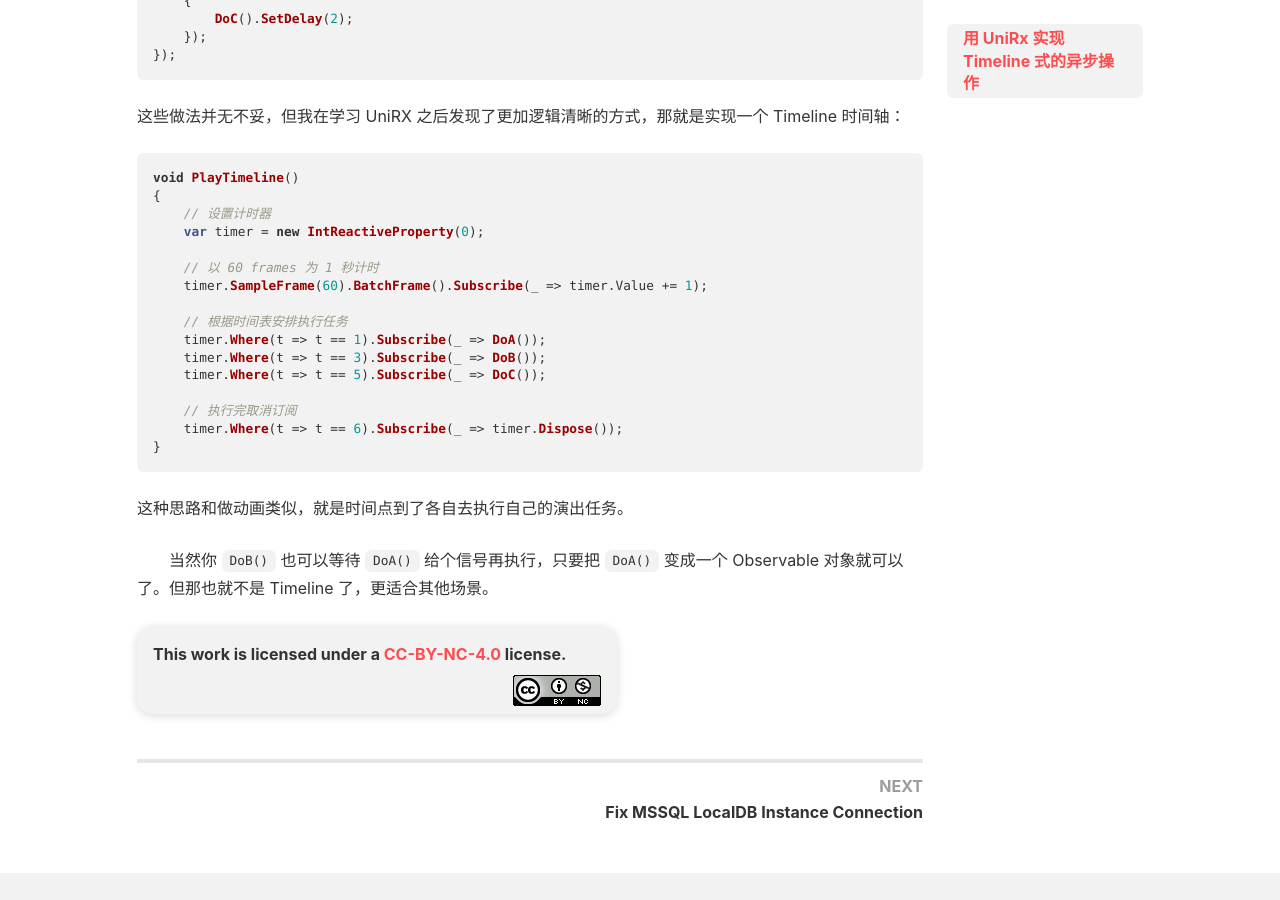
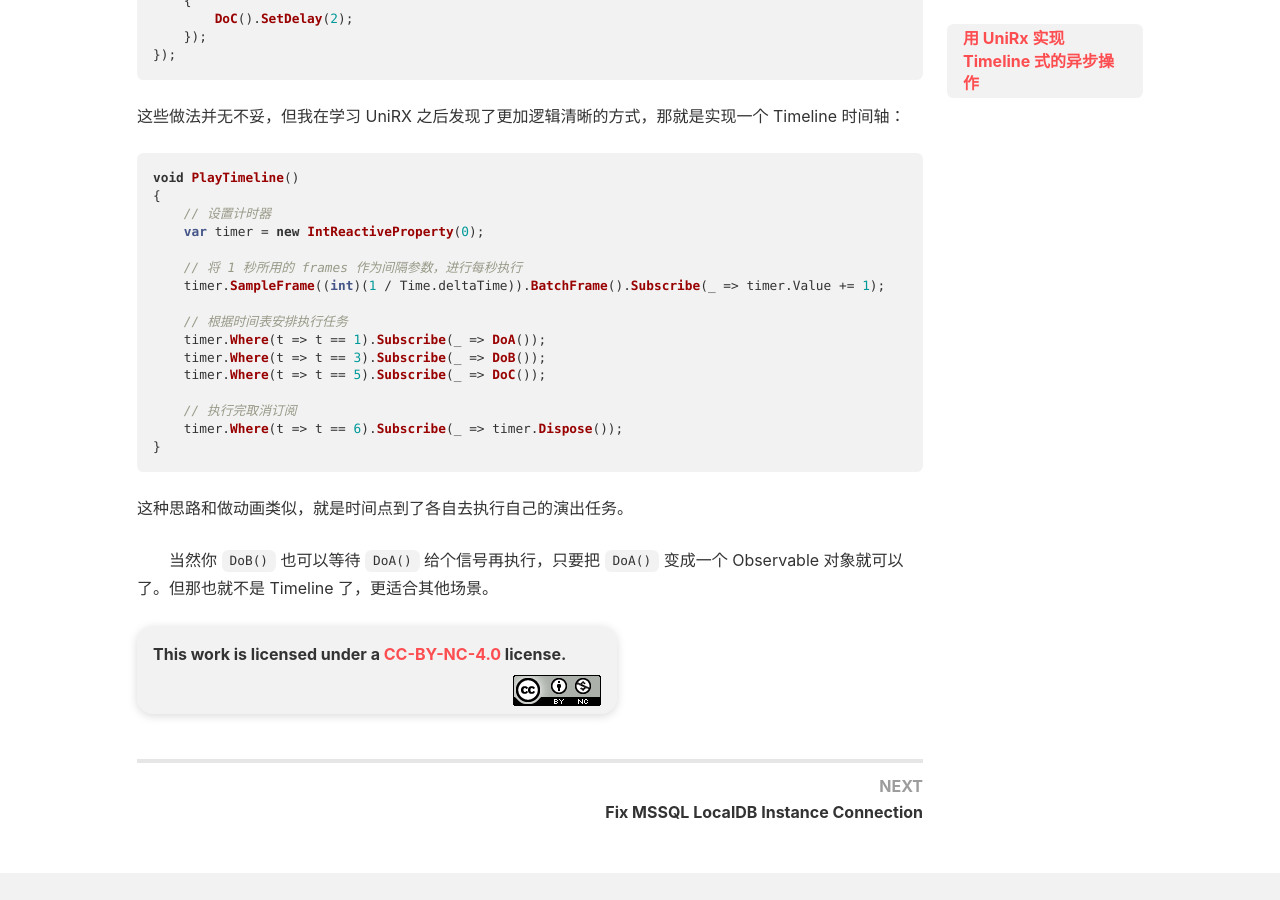
Before and after one commit to tjcccc/tjcccc.github.io, a Jekyll site: the page built from _posts/2018-07-22-unirx-timeline.md, in a window 1280 px wide and 900 px high, scrolled down 867 px. Built offline with Jekyll 4.4.1, drawn with Linux system fonts in a browser that asks for light colours; nearby versions of some CDN libraries.

Commit message:
Fix code and text.

```diff
--- a/_posts/2018-07-22-unirx-timeline.md
+++ b/_posts/2018-07-22-unirx-timeline.md
@@ -46,8 +46,8 @@ void PlayTimeline()
     // 设置计时器
     var timer = new IntReactiveProperty(0);
 
-    // 以 60 frames 为 1 秒计时
-    timer.SampleFrame(60).BatchFrame().Subscribe(_ => timer.Value += 1);
+    // 将 1 秒所用的 frames 作为间隔参数，进行每秒执行
+    timer.SampleFrame((int)(1 / Time.deltaTime)).BatchFrame().Subscribe(_ => timer.Value += 1);
 
     // 根据时间表安排执行任务
     timer.Where(t => t == 1).Subscribe(_ => DoA());
```
Also changed, not shown: _drafts/2018/180722-UniRxTimeline.md (+2 -2 lines), _posts/2017-08-18-about-DQ2.md (+1 -1 lines).
